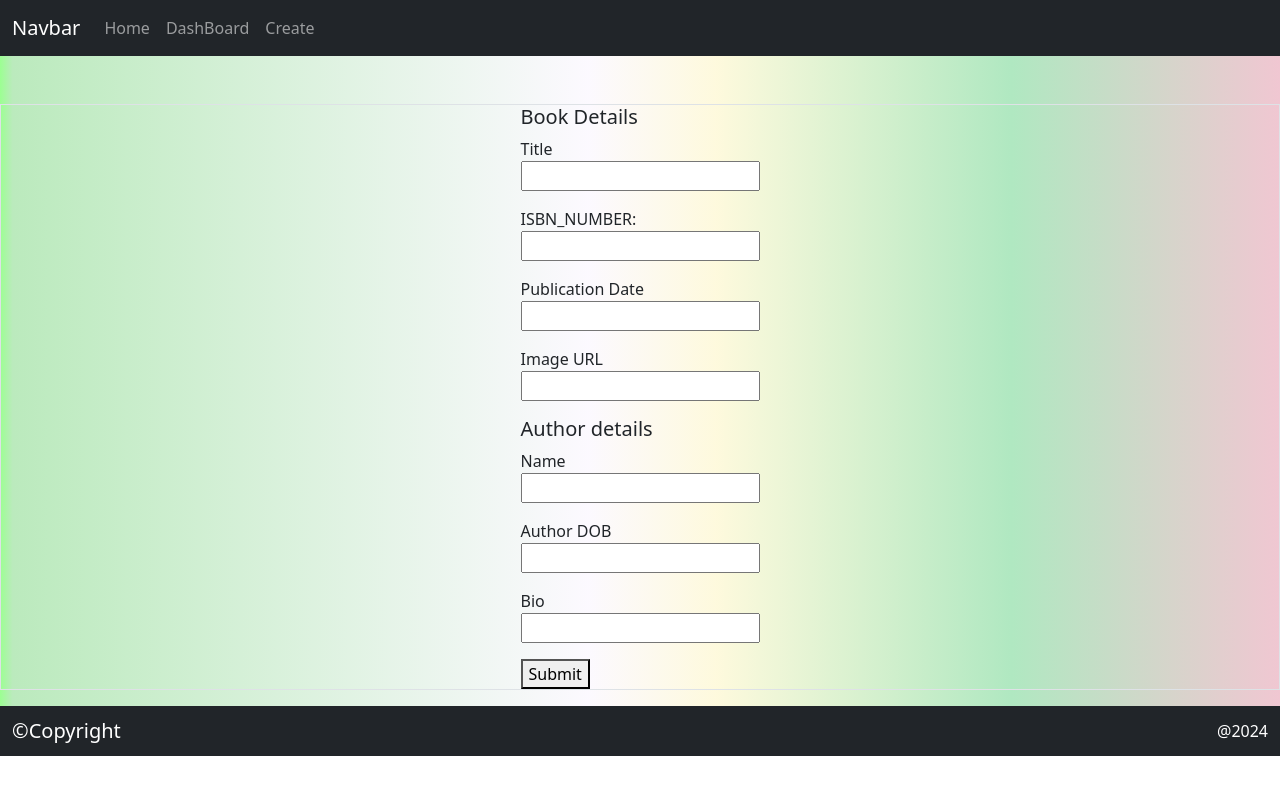
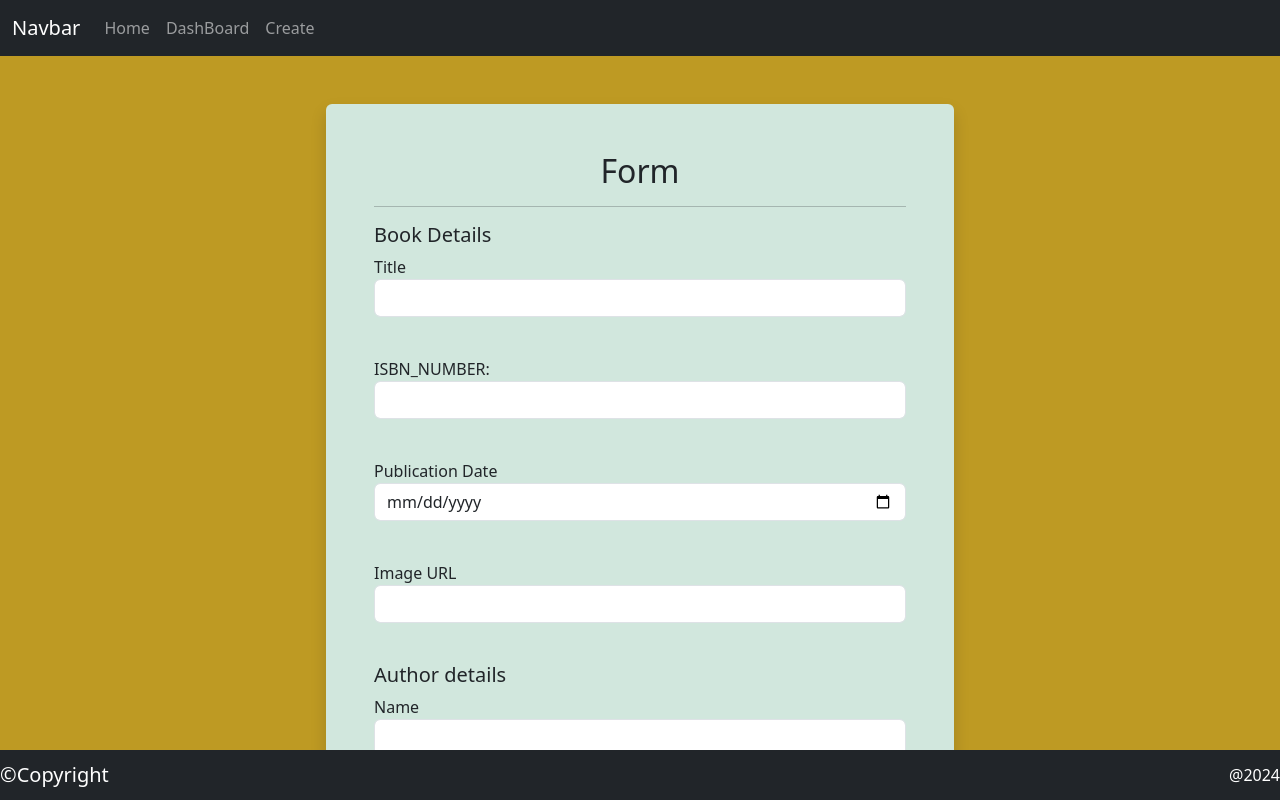
Before and after one commit to T-Prakash2002/Crud_Formik, a React (Vite) app: page /create in a window 1280 px wide. Shown: the top 800 px of the page. Built offline with nearby package versions, Linux system fonts and the light colour scheme.

Commit message:
added formik method

```diff
--- a/src/App.css
+++ b/src/App.css
@@ -1,15 +1,19 @@
 
 .page{
-    background: rgb(170,186,115);
-background: linear-gradient(90deg, rgba(170,186,115,0.3897934173669467) 0%, rgba(22,255,0,0.4290091036414566) 0%, rgba(187,234,189,1) 1%, rgba(149,48,249,0.025647759103641476) 46%, rgba(252,241,167,0.3897934173669467) 56%, rgba(176,232,193,1) 79%, rgba(236,183,197,0.7819502801120448) 100%, rgba(252,241,167,0.3897934173669467) 100%);
-    object-fit: fill;
-    height: 100%;
+    background: rgb(190, 154, 35);
+/* background: linear-gradient(90deg, rgba(170,186,115,0.3897934173669467) 0%, rgba(22,255,0,0.4290091036414566) 0%, rgba(187,234,189,1) 1%, rgba(159, 168, 160, 0.911) 46%, rgba(143, 127, 22, 0.39) 56%, rgba(176,232,193,1) 79%, rgba(236,183,197,0.7819502801120448) 100%, rgba(114, 103, 31, 0.39) 100%);
+    object-fit: fill;*/
+    height: 200vh;
 }
 .card{
     box-shadow:-3px 0 6px gray;
+    height: 29rem;
 }
 .card:hover{
     box-shadow:-6px 0 6px rgba(55, 141, 38, 0);
     z-index: 10;
     scale: 1.03;
 }
+small,.error{
+    color: red;
+}
--- a/src/App.jsx
+++ b/src/App.jsx
@@ -43,11 +43,11 @@ function App() {
         </nav>
       </div>
 
-      <div className="row mt-5">
+      <div className="row mt-5 mb-5">
         <Outlet />
       </div>
 
-      <div className="row mt-3">
+      <div className="row mt-3 fixed-bottom">
           <nav className="navbar navbar-dark bg-dark ">
           <div className="container-fluid">
             <span className="navbar-brand mb-0 h1">&copy;Copyright</span>
--- a/src/components/Create.jsx
+++ b/src/components/Create.jsx
@@ -3,44 +3,43 @@ import React from "react";
 import { validateform } from "./validateform";
 import axios from "axios";
 
-
 function Create() {
-
-
-const {values,handleChange,handleBlur,handleSubmit,errors}=useFormik({
-  initialValues:{
-    book_title:'',
-    book_ISBN:'',
-    book_Pub_Date:'',
-    book_imgURL:'',
-    author_name:'',
-    author_dob:'',
-    author_bio:''
+  const { values, handleChange, handleBlur, handleSubmit, errors } = useFormik({
+    initialValues: {
+      book_title: "",
+      book_ISBN: "",
+      book_Pub_Date: "",
+      book_imgURL: "",
+      author_name: "",
+      author_dob: "",
+      author_bio: "",
     },
-validationSchema:validateform,
-  onSubmit:(values)=>{
-    axios.post(`https://66129f4a53b0d5d80f6607c9.mockapi.io/api/v1/details`,{...values})
-      .then((res)=>alert("Added"))
-      .catch((err)=>alert("Added Error"))
-
-  }
+    validationSchema: validateform,
+    onSubmit: (values) => {
+      axios
+        .post(`https://66129f4a53b0d5d80f6607c9.mockapi.io/api/v1/details`, {
+          ...values,
         })
-
-
+        .then((res) => alert("Added"))
+        .catch((err) => alert("Added Error"));
+    },
+  });
 
   return (
-    <div className="container border d-flex justify-content-center">
+    <div className="container d-flex justify-content-center">
+      <form onSubmit={handleSubmit} className="bg-success-subtle z-2 shadow p-5 w-50 rounded">
 
-
-      <form onSubmit={handleSubmit}>
-
+        <h2 className="text-center">Form</h2>
+        <hr />
         <div className="book">
-
           <h5>Book Details</h5>
           <div className="mb-3">
             <label htmlFor="book_title">Title</label>
             <br />
-          <input type="text" name="book_title"
+            <input
+              type="text"
+              name="book_title"
+              className="form-control"
               value={values.book_title}
               onBlur={handleBlur}
               onChange={handleChange}
@@ -51,8 +50,11 @@ validationSchema:validateform,
           <div className="mb-3">
             <label htmlFor="book_ISBN">ISBN_NUMBER:</label>
             <br />
-          <input type="text" name="book_ISBN"
+            <input
+              type="number"
+              name="book_ISBN"
               value={values.book_ISBN}
+              className="form-control"
               onBlur={handleBlur}
               onChange={handleChange}
             />
@@ -62,8 +64,11 @@ validationSchema:validateform,
           <div className="mb-3">
             <label htmlFor="book_Pub_Date">Publication Date</label>
             <br />
-          <input type="text" name="book_Pub_Date"
+            <input
+              type="date"
+              name="book_Pub_Date"
               value={values.book_Pub_Date}
+              className="form-control"
               onBlur={handleBlur}
               onChange={handleChange}
             />
@@ -73,15 +78,17 @@ validationSchema:validateform,
           <div className="mb-3">
             <label htmlFor="book_imgURL">Image URL</label>
             <br />
-          <input type="text" name="book_imgURL"
+            <input
+              type="url"
+              name="book_imgURL"
               value={values.book_imgURL}
               onBlur={handleBlur}
+              className="form-control"
               onChange={handleChange}
             />
             <br />
             {errors.book_imgURL && <small>{errors.book_imgURL}</small>}
           </div>
-
         </div>
         <div className="author">
           <h5>Author details</h5>
@@ -89,9 +96,12 @@ validationSchema:validateform,
           <div className="mb-3">
             <label htmlFor="author_name">Name</label>
             <br />
-          <input type="text" name="author_name"
+            <input
+              type="text"
+              name="author_name"
               value={values.author_name}
               onBlur={handleBlur}
+              className="form-control"
               onChange={handleChange}
             />
             <br />
@@ -100,8 +110,11 @@ validationSchema:validateform,
           <div className="mb-3">
             <label htmlFor="author_dob">Author DOB</label>
             <br />
-          <input type="text" name="author_dob"
+            <input
+              type="date"
+              name="author_dob"
               value={values.author_dob}
+              className="form-control"
               onBlur={handleBlur}
               onChange={handleChange}
             />
@@ -111,8 +124,11 @@ validationSchema:validateform,
           <div className="mb-3">
             <label htmlFor="author_bio">Bio</label>
             <br />
-          <input type="text" name="author_bio"
+            <input
+              type="text"
+              name="author_bio"
               value={values.author_bio}
+              className="form-control"
               onBlur={handleBlur}
               onChange={handleChange}
             />
@@ -122,9 +138,7 @@ validationSchema:validateform,
         </div>
 
         <div>
-          <button type="submit">
-            Submit
-          </button>
+          <button type="submit" className="btn btn-dark form-control">Submit</button>
         </div>
       </form>
     </div>
--- a/src/components/DashBoard.jsx
+++ b/src/components/DashBoard.jsx
@@ -1,52 +1,121 @@
 import axios from "axios";
 import React, { useEffect, useState } from "react";
-import { useFormik } from "formik";
+import { useFormik, Formik, Form, Field, ErrorMessage } from "formik";
+import Card from "./Card";
+import * as Yup from "yup";
 import { validateform } from "./validateform";
-import Card from "./Card";
+
+
 
 
 function DashBoard() {
   const [books, setBooks] = useState([]);
+
+  const [bookTitle, setBookTitle] = useState("");
+  const [bookISBN, setBookISBN] = useState("");
+  const [bookPub_Date, setBookPubDate] = useState("");
+  const [bookImgURL, setbookImgURL] = useState("");
+  const [authorName, setauthorName] = useState("");
+  const [authorDOB, setauthorDOB] = useState("");
+  const [authorBIO, setauthorBIO] = useState("");
 
   const [selected, setSelected] = useState([]);
 
   useEffect(() => {
     axios
       .get(`https://66129f4a53b0d5d80f6607c9.mockapi.io/api/v1/details`)
-      .then((res) => setBooks(res.data));
+      .then((res) => {
+        setBooks(res.data)
+        console.log(res.data)
+        });
 
-  }, [books,selected]);
+      setBookTitle(bookTitle)
+      setBookISBN(bookISBN)
+      setBookPubDate(bookPub_Date)
+      setbookImgURL(bookImgURL)
+      setauthorName(authorName)
+      setauthorDOB(authorDOB)
+      setauthorBIO(authorBIO)
+  }, []);
 
   const handleSelected = (id) => {
     const selectedItem = books.find((item) => item.id === id);
 
     setSelected(selectedItem);
+
+    setBookTitle(selectedItem.book_title);
+    setBookISBN(selectedItem.book_ISBN);
+    setBookPubDate(selectedItem.book_Pub_Date);
+    setbookImgURL(selectedItem.book_imgURL);
+    setauthorName(selectedItem.author_name);
+    setauthorDOB(selectedItem.author_dob);
+    setauthorBIO(selectedItem.author_bio);
   };
 
-  const {values,handleChange,handleBlur,handleSubmit,errors}=useFormik({
+  //   const { values, handleBlur, handleSubmit, errors } = useFormik({
+  //     initialValues: {
+  //       book_title: "",
+  //       book_ISBN: "",
+  //       book_Pub_Date: "",
+  //       book_imgURL: "",
+  //       author_name: "",
+  //       author_dob: "",
+  //       author_bio: "",
+  //     },
+  //
+  //     validationSchema: Yup.object({
+  //
+  //       book_title: Yup.string().min(2).required("Please Enter name"),
+  //       book_ISBN: Yup.string().min(2).required("Please Enter ISBN"),
+  //       book_Pub_Date: Yup.string().min(2).required("Please Select DoB"),
+  //       book_imgURL: Yup.string().min(2).required("Please Enter Url"),
+  //       author_name: Yup.string().min(2).required("Please Enter Author name"),
+  //       author_dob: Yup.string().min(2).required("Please Enter Author DoB"),
+  //       author_bio: Yup.string().min(2).required("Please Enter Author Bio"),
+  //     }),
+  //     onSubmit: (values) => {
+  //       console.log(values);
+  //       axios
+  //         .put(
+  //           `https://66129f4a53b0d5d80f6607c9.mockapi.io/api/v1/details/${selected.id}`,
+  //           values
+  //         )
+  //         .then((res) => alert("Updated success"))
+  //         .catch((err) => alert("Updated Error"));
+  //     },
+  //   });
 
+  const deleteBook = (id) => {
+    axios
+      .delete(
+        `https://66129f4a53b0d5d80f6607c9.mockapi.io/api/v1/details/${id}`
+      )
+      .then((res) => alert("Deleted success"))
+      .catch((err) => alert("deleted Error"));
+  };
 
-  initialValues:{
-    book_title: selected.book_title,
-    book_ISBN:selected.book_ISBN,
-    book_Pub_Date:selected.book_Pub_Date,
-    book_imgURL:selected.book_imgURL,
-    author_name:selected.author_name,
-    author_dob:selected.author_dob,
-    author_bio:selected.author_bio
-  },
+  const UpdateBook = (e,id) => {
 
-  validationSchema:validateform,
-  onSubmit:(values)=>{
+    e.preventDefault();
+    const item = {
 
-    console.log(values);
-    axios.put(`https://66129f4a53b0d5d80f6607c9.mockapi.io/api/v1/details/${selected.id}`,values)
-      .then((res)=>alert("Updated success"))
-      .catch((err)=>alert("Updated Error"))
+      book_title: e.target.elements[0].value,
+      book_ISBN: e.target.elements[1].value,
+      book_Pub_Date: e.target.elements[2].value,
+      book_imgURL:e.target.elements[3].value,
+      author_name:e.target.elements[4].value,
+      author_dob: e.target.elements[5].value,
+      author_bio: e.target.elements[6].value,
 
-  }
-})
-
+    };
+     axios
+          .put(
+            `https://66129f4a53b0d5d80f6607c9.mockapi.io/api/v1/details/${id}`,
+            item
+          )
+          .then((res)=>alert("Updated Successfully"))
+          .catch((err)=>alert("Error"))
+  };
   return (
     <div>
       <div className="container-fluid">
@@ -85,70 +154,94 @@ function DashBoard() {
 
                       <div className="modal-body">
 
-                        <form onSubmit={handleSubmit}>
+                        <Formik
+                          initialValues={{
+                            book_title: "1234",
+                            book_ISBN: bookISBN,
+                            book_Pub_Date: "",
+                            book_imgURL: "",
+                            author_name: "",
+                            author_dob: "",
+                            author_bio: "",
+                          }}
+
+
+
+                          validationSchema={validateform}
+
+                        >
+                          <Form onSubmit={(e)=>UpdateBook(e,book.id)}>
                             <div className="book">
                               <h5>Book Details</h5>
                               <div className="mb-3">
                                 <label htmlFor="book_title">Title</label>
                                 <br />
-                              <input
+                                <Field
                                   type="text"
                                   name="book_title"
-
-                                onBlur={handleBlur}
-                                onChange={handleChange}
+                                  value={bookTitle}
+                                  onChange={(e) => {
+                                    setBookTitle(e.target.value);
+                                  }}
                                 />
-                              <br />
-                              {errors.book_title && (
-                                <small>{errors.book_title}</small>
-                              )}
+                                <ErrorMessage
+                                  name="book_title"
+                                  component="div"
+                                  className="error"
+                                />
                               </div>
                               <div className="mb-3">
                                 <label htmlFor="book_ISBN">ISBN_NUMBER:</label>
                                 <br />
-                              <input
-                                type="text"
+                                <Field
+                                  type="number"
                                   name="book_ISBN"
-
-                                onBlur={handleBlur}
-                                onChange={handleChange}
+                                  value={bookISBN}
+                                  onChange={(e) => {
+                                    setBookISBN(e.target.value);
+                                  }}
                                 />
-                              <br />
-                              {errors.book_ISBN && (
-                                <small>{errors.book_ISBN}</small>
-                              )}
+                                <ErrorMessage
+                                  name="book_ISBN"
+                                  component="div"
+                                  className="error"
+                                />
                               </div>
                               <div className="mb-3">
                                 <label htmlFor="book_Pub_Date">
                                   Publication Date
                                 </label>
                                 <br />
-                              <input
-                                type="text"
+                                <Field
+                                  type="date"
                                   name="book_Pub_Date"
-
-                                onBlur={handleBlur}
-                                onChange={handleChange}
+                                  value={bookPub_Date}
+                                  onChange={(e) => {
+                                    setBookPubDate(e.target.value);
+                                  }}
                                 />
-                              <br />
-                              {errors.book_Pub_Date && (
-                                <small>{errors.book_Pub_Date}</small>
-                              )}
+                                <ErrorMessage
+                                  name="book_Pub_Date"
+                                  component="div"
+                                  className="error"
+                                />
                               </div>
                               <div className="mb-3">
                                 <label htmlFor="book_imgURL">Image URL</label>
                                 <br />
-                              <input
-                                type="text"
+                                <Field
+                                  type="url"
                                   name="book_imgURL"
-
-                                onBlur={handleBlur}
-                                onChange={handleChange}
+                                  value={bookImgURL}
+                                  onChange={(e) => {
+                                    setbookImgURL(e.target.value);
+                                  }}
                                 />
-                              <br />
-                              {errors.book_imgURL && (
-                                <small>{errors.book_imgURL}</small>
-                              )}
+                                <ErrorMessage
+                                  name="book_imgURL"
+                                  component="div"
+                                  className="error"
+                                />
                               </div>
                             </div>
                             <div className="author">
@@ -157,69 +250,74 @@ function DashBoard() {
                               <div className="mb-3">
                                 <label htmlFor="author_name">Name</label>
                                 <br />
-                              <input
+                                <Field
                                   type="text"
                                   name="author_name"
-
-                                onBlur={handleBlur}
-                                onChange={handleChange}
+                                  value={authorName}
+                                  onChange={(e) => {
+                                    setauthorName(e.target.value);
+                                  }}
                                 />
-                              <br />
-                              {errors.author_name && (
-                                <small>{errors.author_name}</small>
-                              )}
+                                <ErrorMessage
+                                  name="author_name"
+                                  component="div"
+                                  className="error"
+                                />
                               </div>
                               <div className="mb-3">
                                 <label htmlFor="author_dob">Author DOB</label>
                                 <br />
-                              <input
-                                type="text"
+                                <Field
+                                  type="date"
                                   name="author_dob"
-
-                                onBlur={handleBlur}
-                                onChange={handleChange}
+                                  value={authorDOB}
+                                  onChange={(e) => {
+                                    setauthorDOB(e.target.value);
+                                  }}
                                 />
-                              <br />
-                              {errors.author_dob && (
-                                <small>{errors.author_dob}</small>
-                              )}
+                                <ErrorMessage
+                                  name="author_dob"
+                                  component="div"
+                                  className="error"
+                                />
                               </div>
                               <div className="mb-3">
                                 <label htmlFor="author_bio">Bio</label>
                                 <br />
-                              <input
+                                <Field
                                   type="text"
                                   name="author_bio"
-
-                                onBlur={handleBlur}
-                                onChange={handleChange}
+                                  value={authorBIO}
+                                  onChange={(e) => {
+                                    setauthorBIO(e.target.value);
+                                  }}
                                 />
-                              <br />
-                              {errors.author_bio && (
-                                <small>{errors.author_bio}</small>
-                              )}
+                                <ErrorMessage
+                                  name="author_bio"
+                                  component="div"
+                                  className="error"
+                                />
                               </div>
                             </div>
-
-                          <div>
-                            <button type="submit"
-                            className="btn btn-outline-dark"
-
-                            >Submit</button>
-                          </div>
-                        </form>
-                      </div>
                             <div className="modal-footer">
-                        {/* <button
+                              <button
                                 type="button"
                                 className="btn btn-secondary"
                                 data-bs-dismiss="modal"
+                                onClick={() => {
+                                  deleteBook(selected.id);
+                                }}
                               >
-                          Close
+                                Delete
                               </button>
-                        <button type="button" className="btn btn-primary">
+                              <button type="submit" className="btn btn-primary"
+
+                              >
                                 Submit
-                        </button> */}
+                              </button>
+                            </div>
+                          </Form>
+                        </Formik>
                       </div>
                     </div>
                   </div>
@@ -227,7 +325,7 @@ function DashBoard() {
 
                 {/* /model */}
 
-                <Card book={book} handleSelected={handleSelected}/>
+                <Card book={book} handleSelected={handleSelected} />
               </div>
             );
           })}
--- a/src/components/validateform.jsx
+++ b/src/components/validateform.jsx
@@ -3,11 +3,11 @@ import * as Yup from 'yup'
 
 export const validateform=Yup.object({
     book_title: Yup.string().min(2).required("Please Enter name"),
-    book_ISBN: Yup.string().min(2).required("Please Enter ISBN"),
-    book_Pub_Date: Yup.string().min(2).required("Please Select DoB"),
+    book_ISBN: Yup.number().min(5).required("Please Enter ISBN"),
+    book_Pub_Date: Yup.date().max(new Date()).required("Please Select DoB"),
     book_imgURL: Yup.string().min(2).required("Please Enter Url"),
     author_name: Yup.string().min(2).required("Please Enter Author name"),
-    author_dob: Yup.string().min(2).required("Please Enter Author DoB"),
+    author_dob: Yup.date().max(new Date()).required("Please Enter Author DoB"),
     author_bio: Yup.string().min(2).required("Please Enter Author Bio"),
 
 })
```
Also changed, not shown: src/components/Card.jsx (+15 -3 lines), src/img/cool-background (2).png (deleted), src/img/cool-background.png (deleted). Lines whose indentation alone changed are shown as unchanged.
